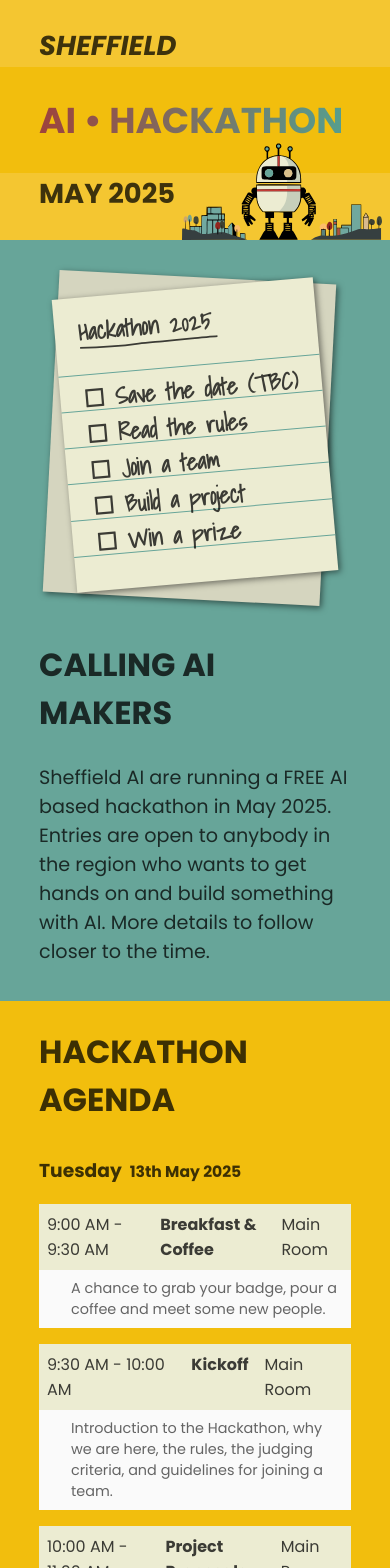
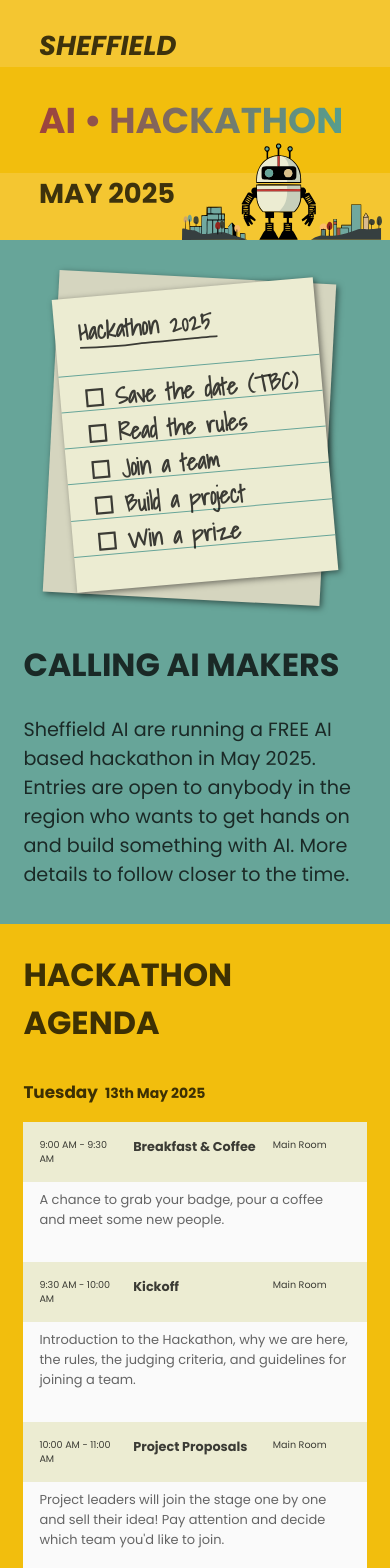
Before and after one commit to sheffield-dot-ai/sheffield-dot-ai.github.io, a Next.js app: page /hackathon in a window 390 px wide. Shown: the top 1568 px of the page. Built offline with nearby package versions, Linux system fonts and the light colour scheme; a web font is replaced by a local one.

Commit message:
Updated agenda

```diff
--- a/app/_components/data/Agenda.module.css
+++ b/app/_components/data/Agenda.module.css
@@ -1,6 +1,11 @@
-.agenda {
+.agenda {}
+
+@media (max-width: 900px) {
+    .agenda {
+        font-size: 0.9rem;
+
+    }
 }
-
 
 
 .day {
@@ -8,7 +13,6 @@
     padding: 0;
     display: flex;
     flex-direction: column;
-    gap: 1rem;
 
 }
 
@@ -27,21 +31,39 @@
 .timeSlotTopBar {
     display: flex;
     flex-direction: row;
-    padding: 0.5rem;
+    padding: 1rem;
     gap: 1rem;
 }
 
-.timeSlotTopBar time {
+.timeSlotTopBar time {}
+
+.venue {
 
 }
+
+@media (max-width: 900px) {
+    .timeSlotTopBar {
+        font-size: 0.8rem;
+
+    }
+
+    .timeSlotTopBar time,
+    .venue {
+        font-size: 0.6rem;
+        flex-basis: 25%;
+    }
+}
+
+
 .timeSlotTopBar h4 {
     flex-grow: 1;
     margin: 0;
 }
 
 .timeSlotDetail {
-    padding: 0.5rem;
-    padding-left: 2rem;
+    padding: 1rem;
+    padding-top: 0.5rem;
+    padding-bottom: 2rem;
     background-color: var(--lm-background-color-inset);
     font-size: 0.9em;
     color: var(--lm-text-colour-weak);
--- a/app/_components/data/Agenda.tsx
+++ b/app/_components/data/Agenda.tsx
@@ -26,7 +26,7 @@ export const AgendaTimeSlot: React.FC<React.PropsWithChildren<{
         <div className={styles.timeSlotTopBar}>
             <time dateTime={props.timeString}>{props.timeString}</time>
             <h4>{props.title}</h4>
-            <span>{props.location}</span>
+            <span className={styles.venue}>{props.location}</span>
         </div>
         <div className={styles.timeSlotDetail}>
             {props.children}
--- a/app/hackathon/page.module.css
+++ b/app/hackathon/page.module.css
@@ -88,13 +88,14 @@
 
 
 .container {
-    padding-left: 10vw;
-    padding-right: 10vw;
+    padding-left: 6vw;
+    padding-right: 6vw;
 
 }
 
 @media (min-width: 900px) {
     .container {
+        padding-left: 10vw;
         padding-right: 10vw;
     }
 }
```
